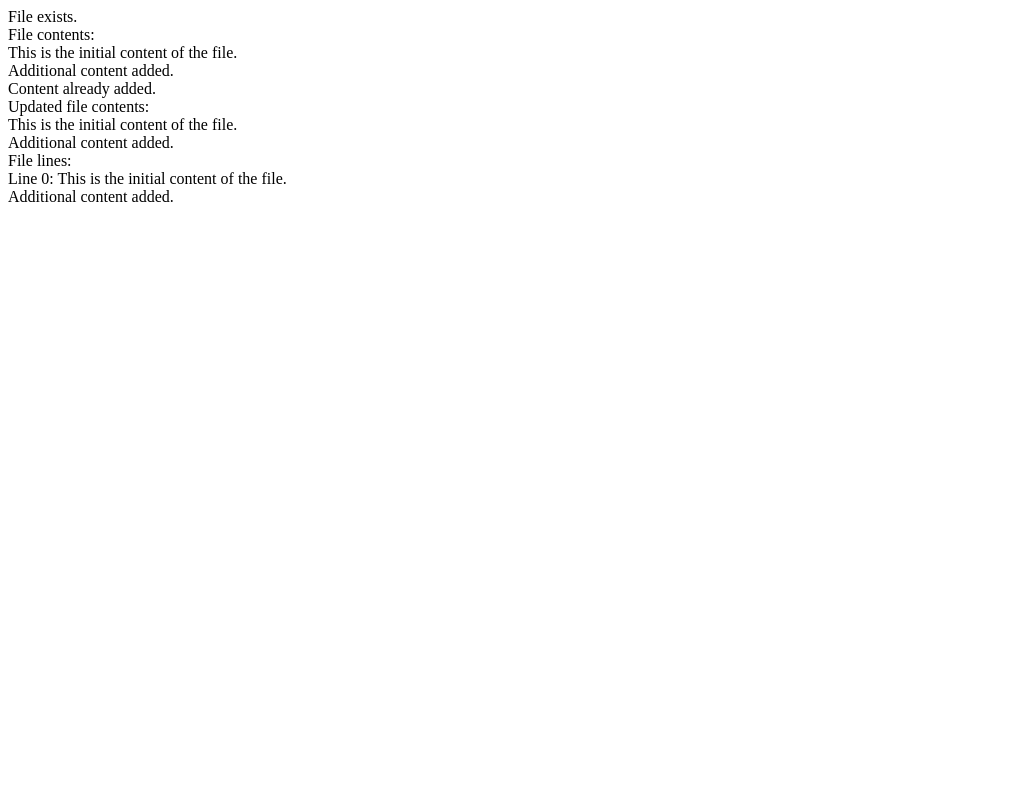
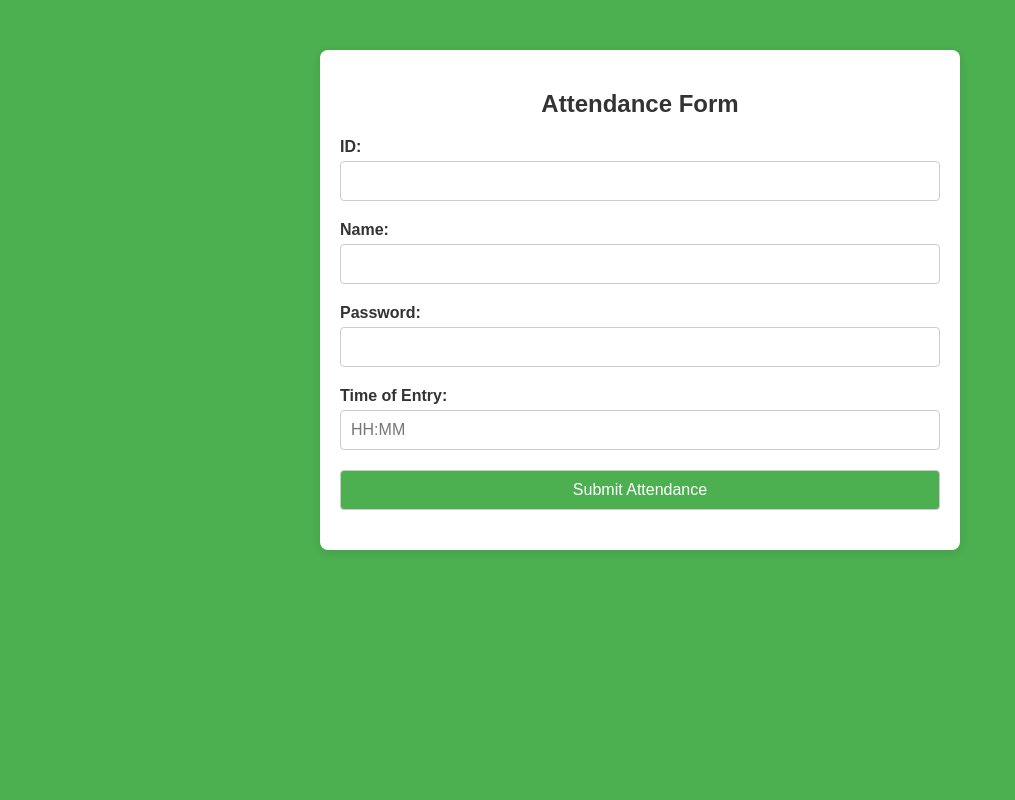
Before and after one commit to Muhaimen0/Exercise-3-Muhaimen, a PHP site: page /grp9_muhaimenfarhana_ex3.php in a window 1280 px wide. Shown: the whole page, without its empty margins (0-1015 px from the left). Run offline with PHP 8.4, Linux system fonts and the light colour scheme.

Commit message:
Update grp9_muhaimenfarhana_ex3.php

```diff
--- a/grp9_muhaimenfarhana_ex3.php
+++ b/grp9_muhaimenfarhana_ex3.php
@@ -1,31 +1,143 @@
 <?php
-$filename = "example.txt";
-$additionalContent = "Additional content added.";
+$filename = 'attendance_history.txt';
 
-if (file_exists($filename)) {
-    echo "File exists.<br>";
+$fileLines = [];
 
-    $fileContents = file_get_contents($filename);
-    echo "File contents:<br>$fileContents<br>";
+if ($_SERVER['REQUEST_METHOD'] === 'POST') {
+    $id = isset($_POST['id']) ? $_POST['id'] : '';
+    $name = isset($_POST['name']) ? $_POST['name'] : '';
+    $password = isset($_POST['password']) ? $_POST['password'] : '';
+    $time = isset($_POST['time']) ? $_POST['time'] : '';
 
-    if (strpos($fileContents, $additionalContent) === false) {
-        $newContent = $fileContents . "<br>" . $additionalContent;
-        file_put_contents($filename, $newContent);
-        echo "File updated.<br>";
+    $newRecord = "ID: $id | Name: $name | Password: $password | Time: $time\n";
+
+    if (file_exists($filename)) {
+        $fileContents = file_get_contents($filename);
     } else {
-        echo "Content already added.<br>";
+        $fileContents = '';
     }
 
-    echo "Updated file contents:<br>" . file_get_contents($filename) . "<br>";
+    $fileContents .= $newRecord;
+    file_put_contents($filename, $fileContents);
 
     $fileLines = file($filename);
-    echo "File lines:<br>";
-    foreach ($fileLines as $lineNumber => $lineContent) {
-        echo "Line $lineNumber: $lineContent";
-    }
-} else {
-    $initialContent = "This is the initial content of the file.";
-    file_put_contents($filename, $initialContent);
-    echo "The file $filename has been created with initial content.\n";
 }
 ?>
+
+<!DOCTYPE html>
+<html lang="en">
+<head>
+    <meta charset="UTF-8">
+    <meta name="viewport" content="width=device-width, initial-scale=1.0">
+    <title>Attendance Form</title>
+    <style>
+        body {
+            font-family: Arial, sans-serif;
+            margin: 0;
+            padding: 0;
+            background-color: #4CAF50;
+        }
+        .container {
+            width: 100%;
+            max-width: 600px;
+            margin: 50px auto;
+            padding: 20px;
+            background-color: #fff;
+            border-radius: 8px;
+            box-shadow: 0 2px 10px rgba(0, 0, 0, 0.1);
+        }
+        h2 {
+            text-align: center;
+            color: #333;
+        }
+        form {
+            display: flex;
+            flex-direction: column;
+        }
+        label {
+            margin-bottom: 5px;
+            font-weight: bold;
+            color: #333;
+        }
+        input[type="text"], input[type="password"], input[type="submit"] {
+            padding: 10px;
+            margin-bottom: 20px;
+            border: 1px solid #ccc;
+            border-radius: 4px;
+            font-size: 16px;
+        }
+        input[type="submit"] {
+            background-color: #4CAF50;
+            color: white;
+            cursor: pointer;
+        }
+        input[type="submit"]:hover {
+            background-color: #45a049;
+        }
+        .file-lines {
+            margin-top: 20px;
+        }
+        table {
+            width: 100%;
+            border-collapse: collapse;
+            margin-top: 20px;
+        }
+        th, td {
+            border: 1px solid #ccc;
+            text-align: left;
+            padding: 8px;
+        }
+        th {
+            background-color: #4CAF50;
+            color: white;
+        }
+        tr:nth-child(even) {
+            background-color: #f2f2f2;
+        }
+    </style>
+</head>
+<body>
+
+    <div class="container">
+        <h2>Attendance Form</h2>
+        <form method="POST">
+            <label for="id">ID:</label>
+            <input type="text" id="id" name="id" required>
+
+            <label for="name">Name:</label>
+            <input type="text" id="name" name="name" required>
+
+            <label for="password">Password:</label>
+            <input type="password" id="password" name="password" required>
+
+            <label for="time">Time of Entry:</label>
+            <input type="text" id="time" name="time" required placeholder="HH:MM">
+
+            <input type="submit" value="Submit Attendance">
+        </form>
+
+        <?php if (!empty($fileLines)): ?>
+            <div class="file-lines">
+                <h3>File Lines:</h3>
+                <table>
+                    <thead>
+                        <tr>
+                            <th>Line Number</th>
+                            <th>Details</th>
+                        </tr>
+                    </thead>
+                    <tbody>
+                        <?php foreach ($fileLines as $lineNumber => $lineContent): ?>
+                            <tr>
+                                <td><?php echo $lineNumber + 1; ?></td>
+                                <td><?php echo htmlspecialchars($lineContent); ?></td>
+                            </tr>
+                        <?php endforeach; ?>
+                    </tbody>
+                </table>
+            </div>
+        <?php endif; ?>
+    </div>
+
+</body>
+</html>
```
